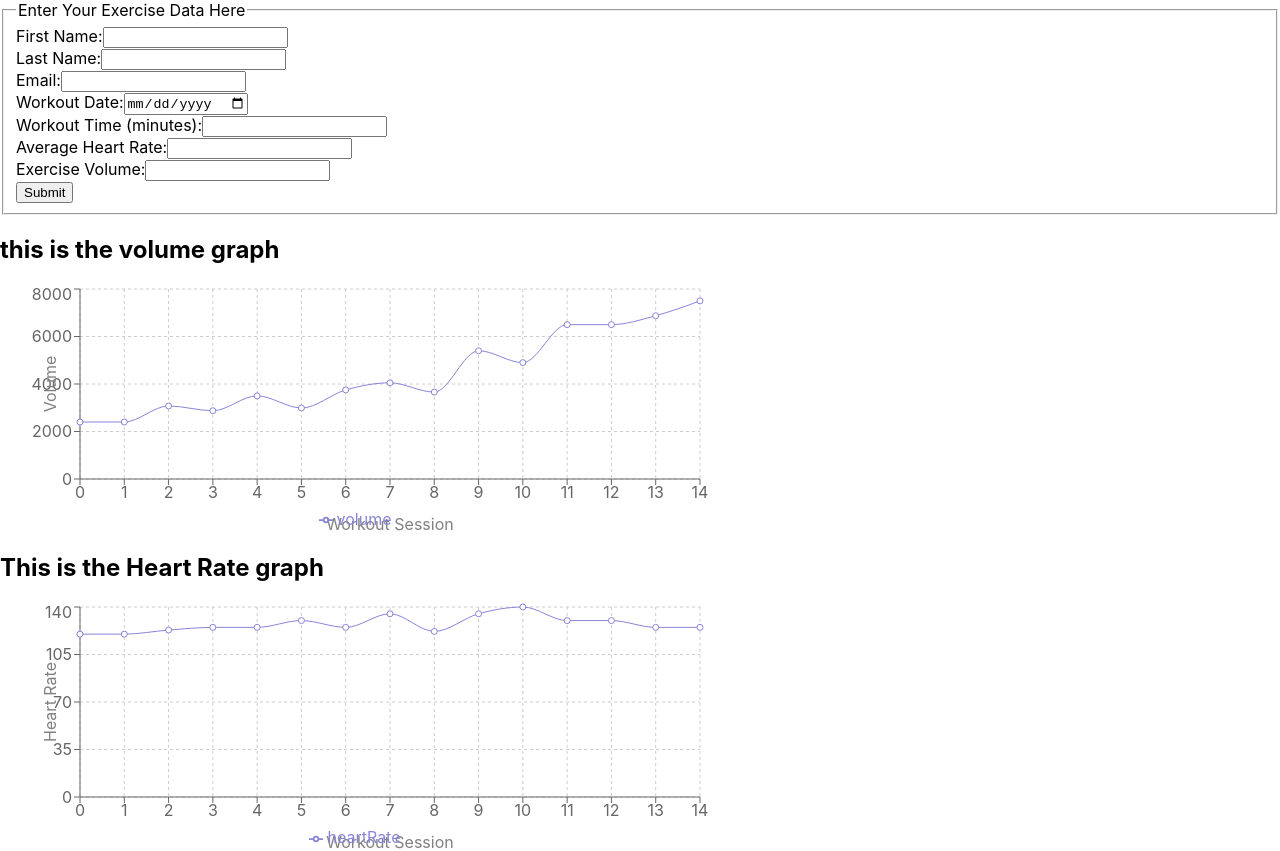
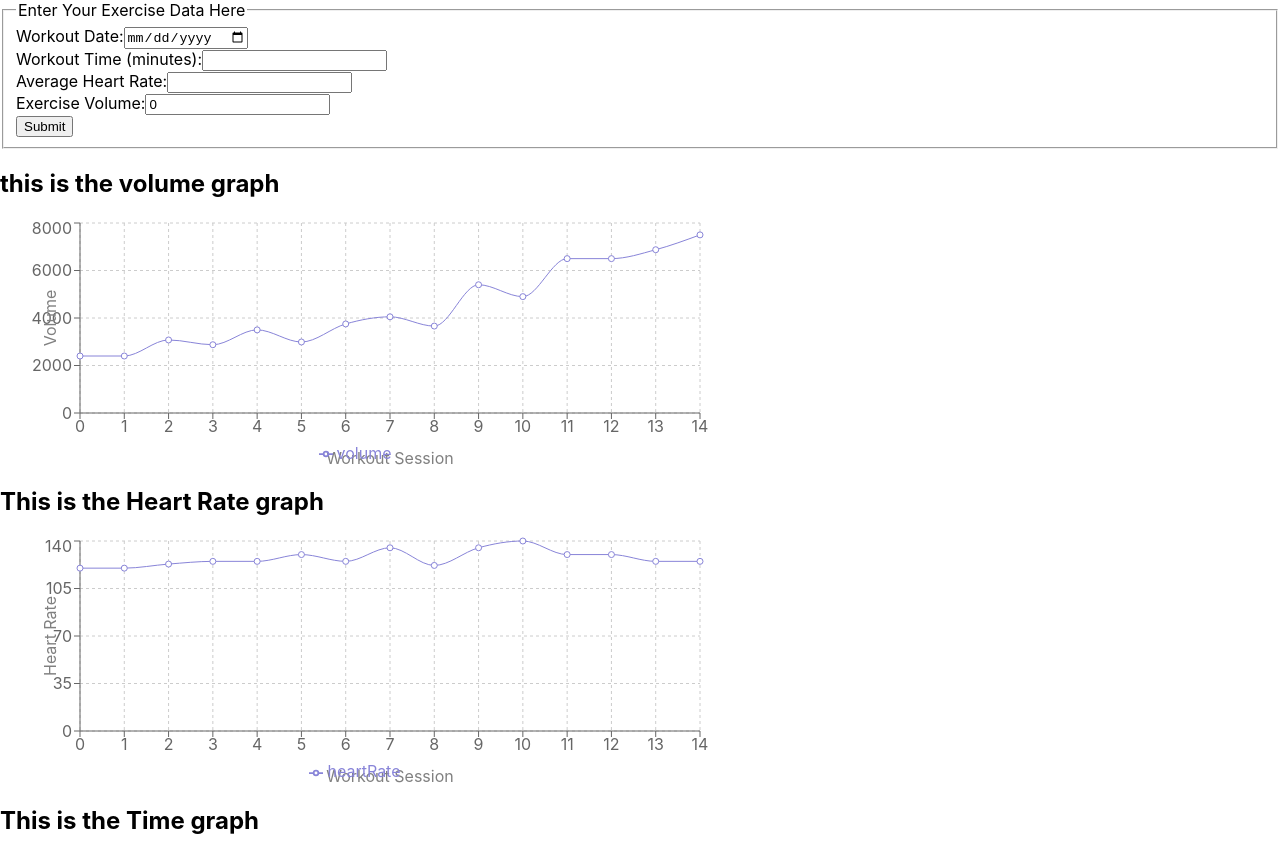
Before and after one commit to damatoaj/P4_volume_tracker, a Next.js app in the folder volume_tracker/: page /components/Form in a window 1280 px wide. Shown: the top 851 px of the page. Built offline with nearby package versions, Linux system fonts and the light colour scheme.

Commit message:
Workout form complete

```diff
--- /dev/null
+++ b/volume_tracker/pages/api/dummyPerson.js
@@ -0,0 +1,8 @@
+const user = [{
+    id: 1,
+    fname: 'Arthur',
+    lname: 'Damato',
+    email: 'test@test.com'
+}]
+
+export default user;
--- a/volume_tracker/pages/components/Form.js
+++ b/volume_tracker/pages/components/Form.js
@@ -1,35 +1,102 @@
+import { useState, useEffect } from 'react';
+
+
 import Volume from '../components/Volume';
 import HeartRate from '../components/HeartRate';
 import ExerciseTime from '../components/ExerciseTime';
+import WorkoutForm from '../components/WorkoutForm';
+
 
 import dummyData from '../api/DummyData';
-import { connectProps } from '@devexpress/dx-react-core';
+// import { filterProps } from 'recharts/types/util/types';
 
 export default function Form () {
+    const [minutes, setMinutes] = useState(0);
+    const [date, setDate] = useState(0);
+    const [heartRate, setHeartRate] = useState(0)
+    const [volume, setVolume] = useState(0);
+    const [fname, setFname] = useState('');
+    const [lname, setLname] = useState('');
+    const [email, setEmail] = useState('');
     const data = dummyData;
     // console.log(data)
+
+    // setVolume(minutes * heartRate)
+
+    useEffect (() => {
+        setVolume(minutes*heartRate)
+    }, [minutes, heartRate]);
+
+
     return(
         <>
-        <form>
+        {/* <form>
             <fieldset>
                 <legend>Enter Your Exercise Data Here</legend>
                 <label for='fname'>First Name:</label>
-                <input type='text' id='fname' name='fname'/><br></br>
+                <input
+                    type='text'
+                    id='fname'
+                    name='fname'
+                    onChange={e=> setFname(e.target.value)}
+                /><br></br>
                 <label for='lname'>Last Name:</label>
-                <input type='text' id='lname' name='lname'/><br></br>
+                <input
+                    type='text'
+                    id='lname'
+                    name='lname'
+                    onChange={e => setLname(e.target.value)}
+                /><br></br>
                 <label for='email'>Email:</label>
-                <input type='email' id='email' name='email'/><br></br>
+                <input
+                    type='email'
+                    id='email'
+                    name='email'
+                    onChange={e=> setEmail(e.target.value)}
+                /><br></br>
                 <label for='date'>Workout Date:</label>
-                <input type='date' id='date' name='date'/><br></br>
+                <input
+                    type='date'
+                    id='date'
+                    name='date'
+                    onChange={e => setDate(Date.parse(e.target.value))}
+                /><br></br>
                 <label for='time'>Workout Time (minutes):</label>
-                <input type='number' id='time' name='time'/><br></br>
+                <input
+                    type='number'
+                    id='time'
+                    name='time'
+                    onChange={e => setMinutes(e.target.value)}
+                    // onChange={() => setVolume(minutes*heartRate) }
+                /><br></br>
                 <label for='heartRate'>Average Heart Rate:</label>
-                <input type='number' id='heartRate' name='heartRate'/><br></br>
+                <input
+                    type='number'
+                    id='heartRate'
+                    name='heartRate'
+                    onChange={e => setHeartRate(e.target.value)}
+                    // onChange={() => setVolume(minutes*heartRate) }
+                /><br></br>
                 <label for='volume'>Exercise Volume:</label>
-                <input type='number' id='volume' name='volume'/><br></br>
+                <input
+                    type='number'
+                    id='volume'
+                    name='volume'
+                    value={volume}
+                /><br></br>
                 <input type='submit' value="Submit"/>
             </fieldset>
-        </form>
+        </form> */}
+        <WorkoutForm
+            date={date}
+            setDate={setDate}
+            minutes={minutes}
+            setMinutes={setMinutes}
+            volume={volume}
+            setVolume={setVolume}
+            heartRate={heartRate}
+            setHeartRate={setHeartRate}
+        />
         <Volume
             data={data}
         />
--- /dev/null
+++ b/volume_tracker/pages/components/WorkoutForm.js
@@ -0,0 +1,42 @@
+import { useState, useEffect } from 'react';
+
+
+export default function WorkoutForm (props) {
+    console.log(props)
+    return(
+        <form>
+            <fieldset>
+                <legend>Enter Your Exercise Data Here</legend>
+                <label for='date'>Workout Date:</label>
+                <input
+                    type='date'
+                    id='date'
+                    name='date'
+                    onChange={e => props.setDate(Date.parse(e.target.value))}
+                /><br></br>
+                <label for='time'>Workout Time (minutes):</label>
+                <input
+                    type='number'
+                    id='time'
+                    name='time'
+                    onChange={e => props.setMinutes(e.target.value)}
+                /><br></br>
+                <label for='heartRate'>Average Heart Rate:</label>
+                <input
+                    type='number'
+                    id='heartRate'
+                    name='heartRate'
+                    onChange={e => props.setHeartRate(e.target.value)}
+                /><br></br>
+                <label for='volume'>Exercise Volume:</label>
+                <input
+                    type='number'
+                    id='volume'
+                    name='volume'
+                    value={props.volume}
+                /><br></br>
+                <input type='submit' value="Submit"/>
+            </fieldset>
+        </form>
+    )
+}
--- /dev/null
+++ b/volume_tracker/pages/partials/Login.js
@@ -0,0 +1,5 @@
+export default function Login () {
+    return (
+        <h1>Login</h1>
+    )
+}
--- /dev/null
+++ b/volume_tracker/pages/partials/Signup.js
@@ -0,0 +1,5 @@
+export default function Signup() {
+    return (
+        <h1>Signup</h1>
+    )
+}
```
